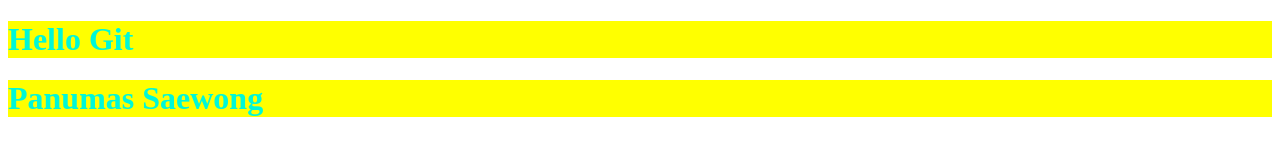
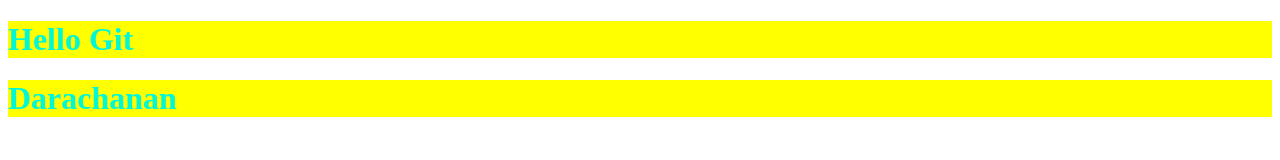
Before and after one commit to wpanumas1980/gitLearning, a plain HTML site: page index.html in a window 1280 px wide. Drawn offline with Linux system fonts and the light colour scheme.

Commit message:
Change name natty

```diff
--- a/index.html
+++ b/index.html
@@ -13,6 +13,6 @@
 </head>
 <body>
     <h1>Hello Git</h1>
-    <h1>Panumas Saewong</h1>
+    <h1>Darachanan</h1>
 </body>
 </html>
```
